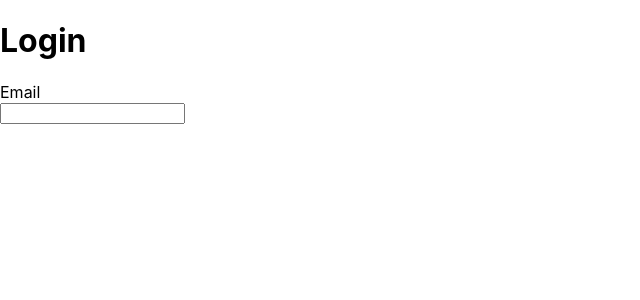
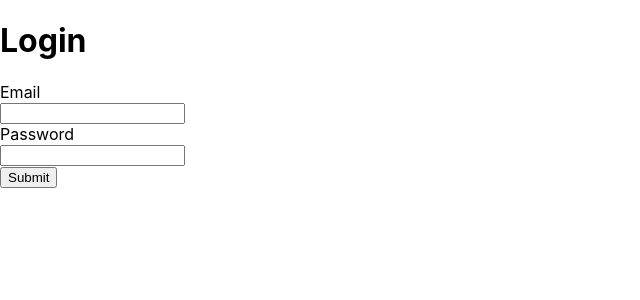
Before and after one commit to Sailab12345/Formik-Demo, a React (Create React App) app: page / in a window 1280 px wide. Shown: the top 300 px of the page, without its empty margins (0-640 px from the left). Built offline with nearby package versions, Linux system fonts and the light colour scheme.

Commit message:
second commit

```diff
--- a/src/components/Login.js
+++ b/src/components/Login.js
@@ -6,6 +6,8 @@ const Login = () => {
     password: ""
   };
   const onSubmit = (values) => {
+    debugger;
+    const { email, password } = values;
     console.log(values);
   };
   const validationSchema = Yup.object({
@@ -25,6 +27,18 @@ const Login = () => {
               <ErrorMessage name="email" />
             </div>
           </div>
+          <label>Password</label>
+          <div>
+            <Field name="password" type="password" />
+            <div>
+              <ErrorMessage
+                component="div"
+                className="info placeholder text-size-ten text-color-red"
+                name="password"
+              />
+            </div>
+          </div>
+          <button type="submit">Submit</button>
         </Form>
       </Formik>
     </>
```
